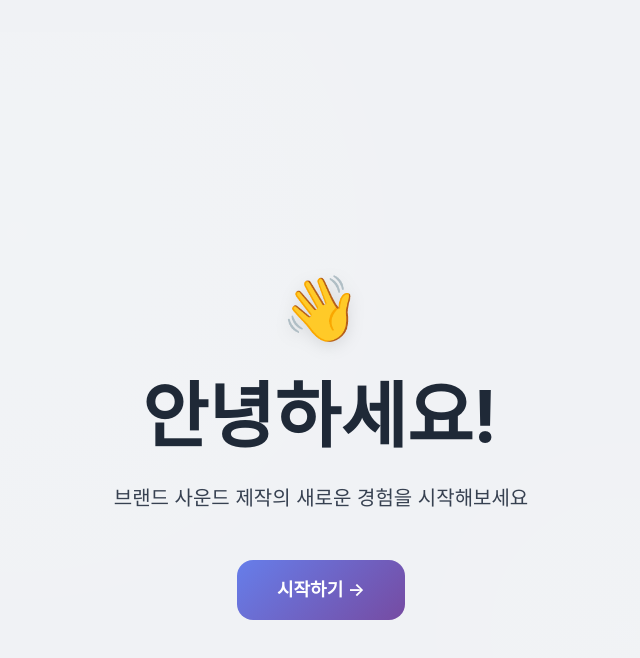
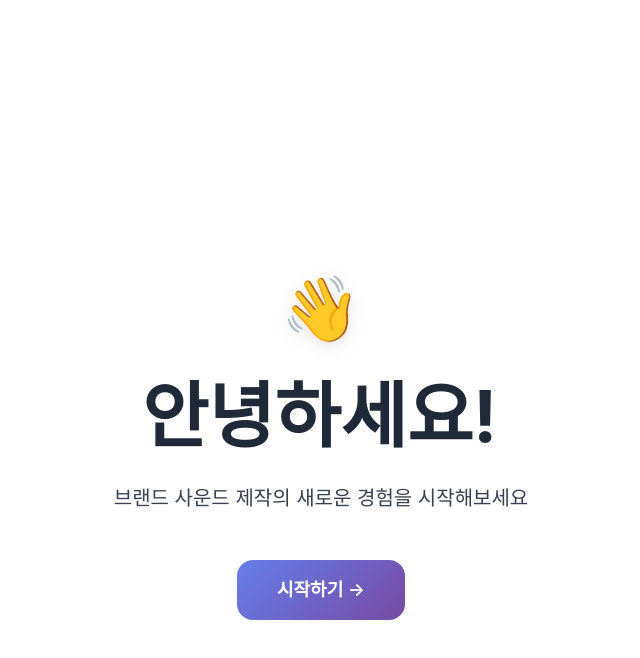
Before and after one commit to studiochamaeleon/ssokssok-survey, a React (Vite) app: page / in a window 1280 px wide. Shown: the top 658 px of the page, without its empty margins (319-959 px from the left). Built offline with nearby package versions, Linux system fonts and the light colour scheme; a web font is replaced by a local one.

Commit message:
color change

```diff
--- a/src/index.css
+++ b/src/index.css
@@ -12,7 +12,7 @@
 }
 
 body {
-  background-color: #f0f2f5;
+  background-color: #FFFFFF;
   min-height: 100vh;
   overflow: hidden; /* 필요 없으면 지워도 됨 */
 }
@@ -20,7 +20,7 @@ body {
 #app-container {
   width: 100%;
   min-height: 100vh;
-  background-color: #FFFFFF;
+  background-color: #f0f2f5;
 }
 
 #root {
```
